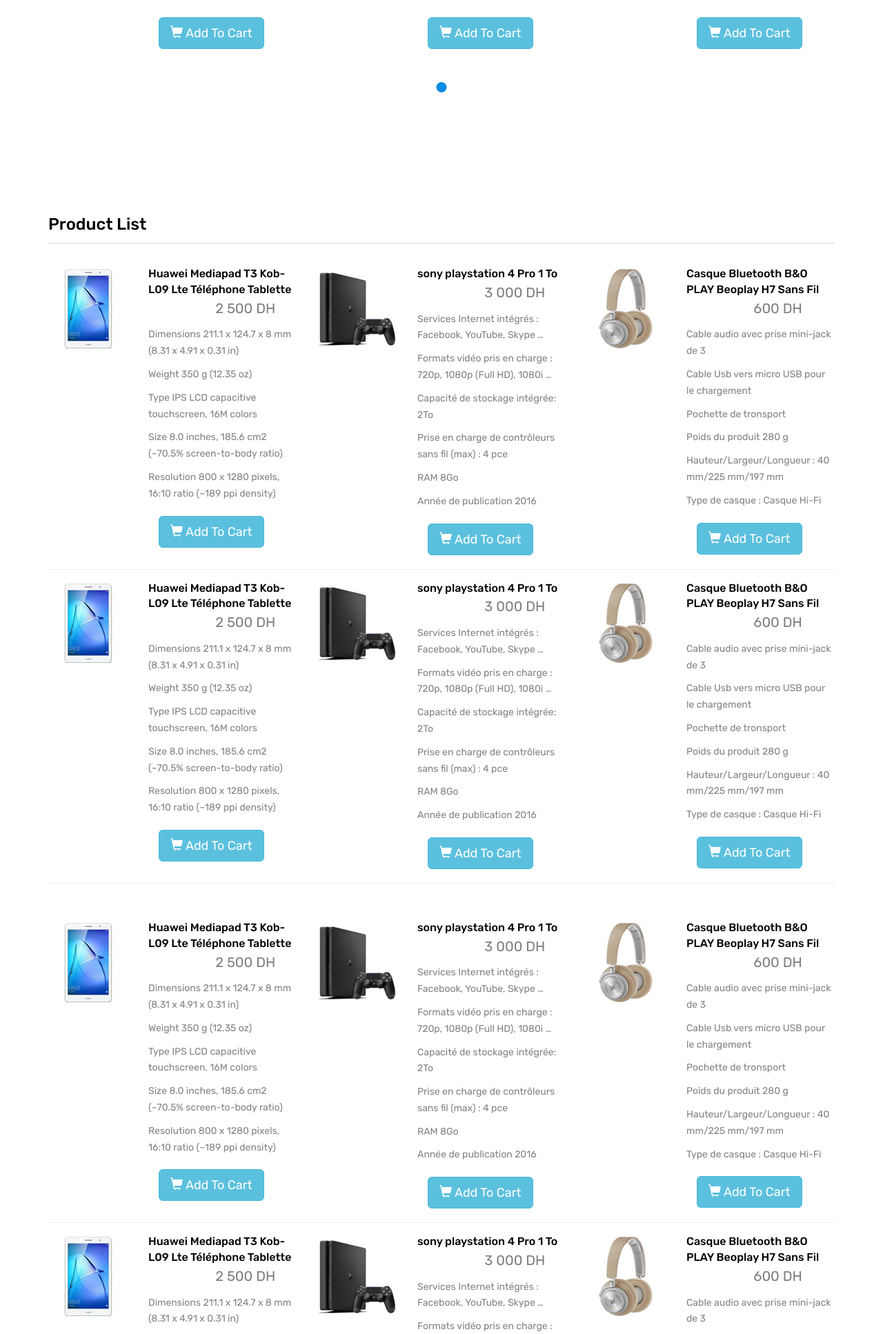
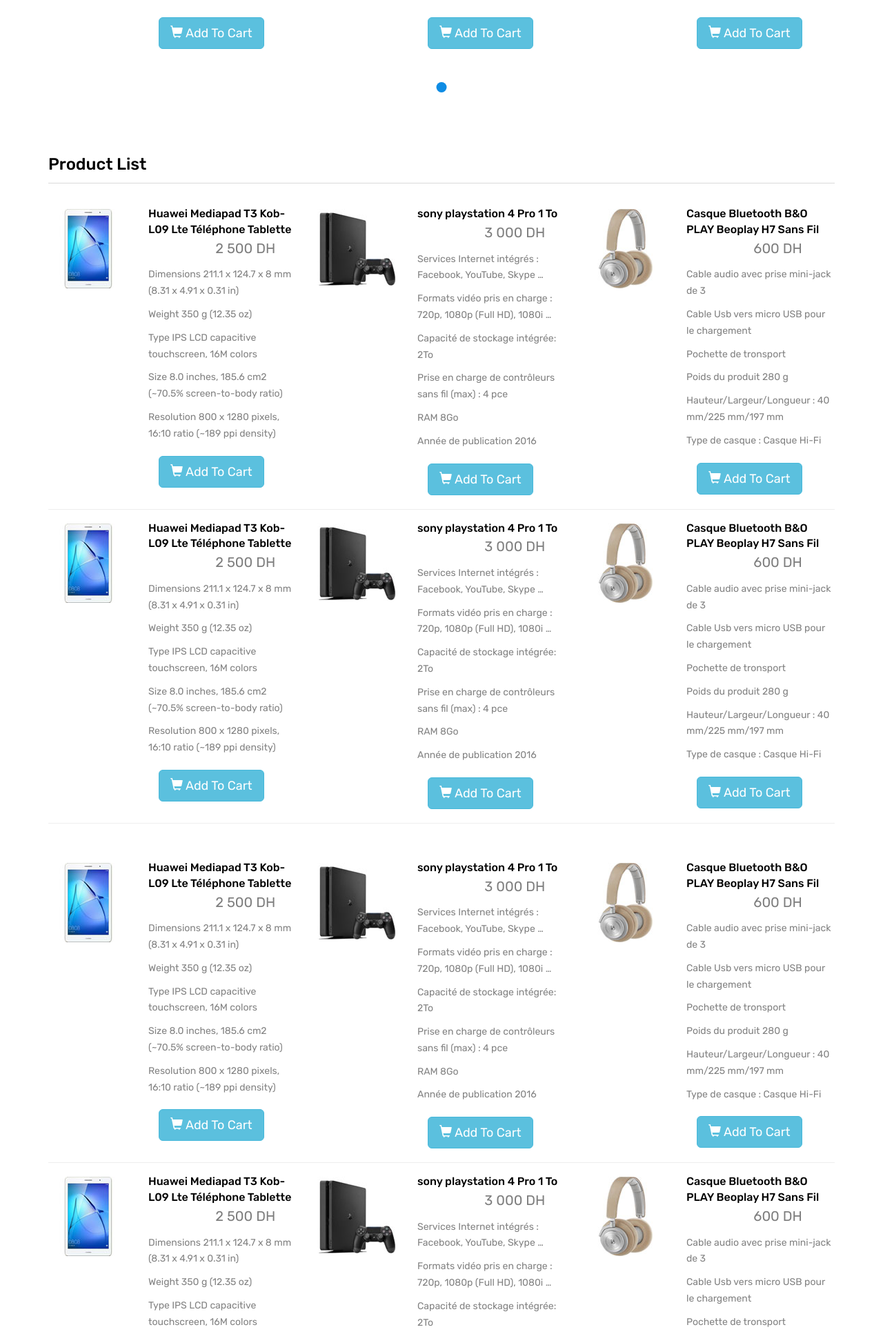
Before and after one commit to OumaIntissar/WebShop_IT-CA, a PHP site: page / in a window 1280 px wide. Shown: the part 1434-3368 px from the top of the page at 69% size. Run offline with PHP 8.4, Linux system fonts and the light colour scheme.

Commit message:
css modif

```diff
--- a/WebShop/styles/main_styles.css
+++ b/WebShop/styles/main_styles.css
@@ -3030,7 +3030,7 @@ select option
 
 .reviews
 {
-	padding-top: 96px;
+	padding-top: 9px;
 	padding-bottom: 125px;
 }
 .reviews_title_container
```
